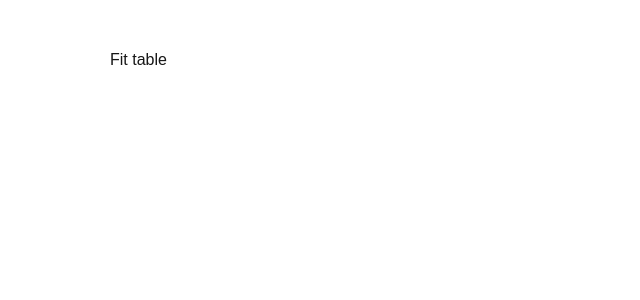
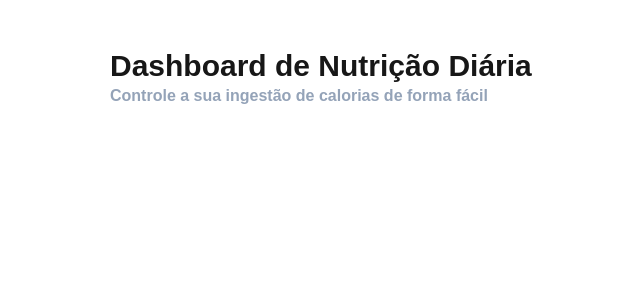
Before and after one commit to flpbrrs/nutri-table, a Next.js app: page / in a window 1280 px wide. Shown: the top 300 px of the page, without its empty margins (18-658 px from the left). Built offline with nearby package versions, Linux system fonts and the light colour scheme.

Commit message:
feat: adicionando componente de cabeçalho

```diff
--- /dev/null
+++ b/src/components/layout/Header.tsx
@@ -0,0 +1,18 @@
+interface HeaderProps {
+    title: string
+    subtitle?: string
+    larger?: boolean
+}
+
+export default function Header({ title, subtitle, larger = false }: HeaderProps) {
+    return (
+        <div>
+            <p className={`font-bold ${larger ? 'text-3xl' : 'text-xl'}`}>
+                {title}
+            </p>
+            <small className={`text-slate-400 font-bold ${larger ? 'text-base' : 'text-xs'}`}>
+                {subtitle}
+            </small>
+        </div>
+    )
+}
--- a/src/pages/index.tsx
+++ b/src/pages/index.tsx
@@ -1,9 +1,14 @@
+import Header from "@/components/layout/Header";
 import Page from "@/components/layout/Page";
 
 export default function Home() {
   return (
     <Page>
-      <div>Fit table</div>
+      <Header
+        title="Dashboard de Nutrição Diária"
+        subtitle="Controle a sua ingestão de calorias de forma fácil"
+        larger
+      />
     </Page>
   );
 }
```
